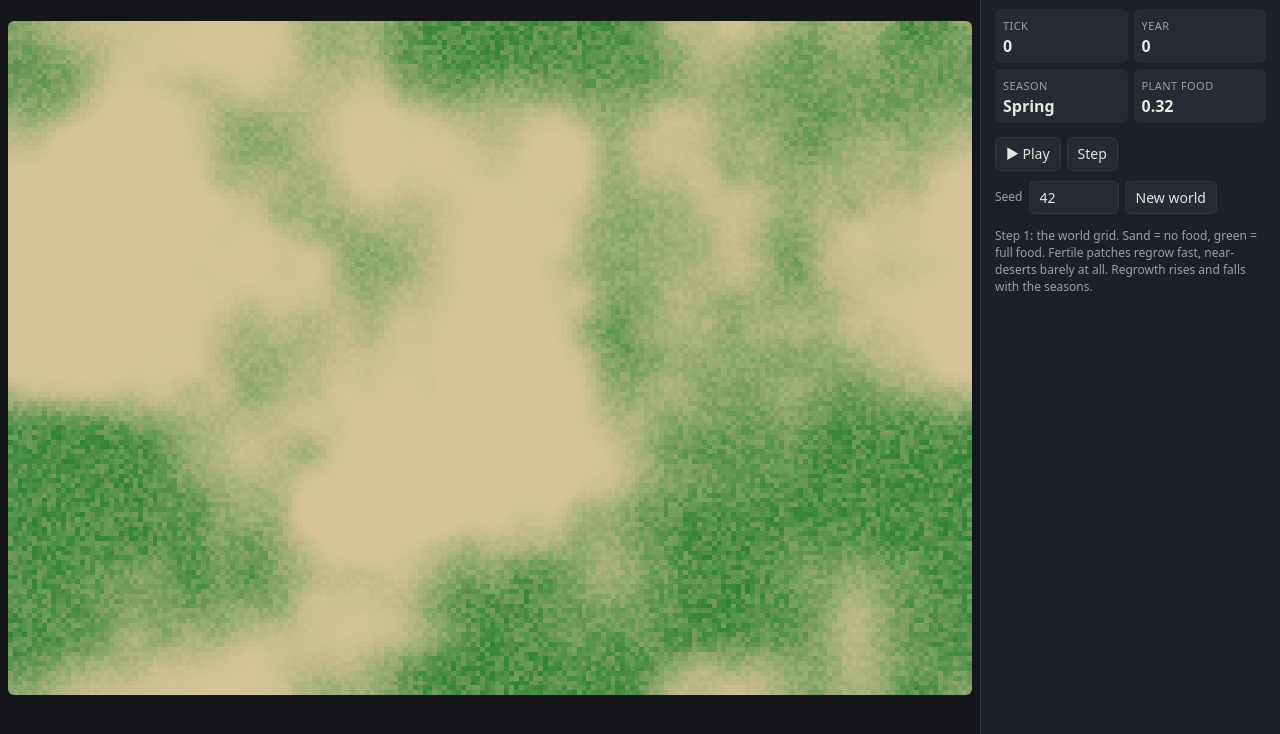
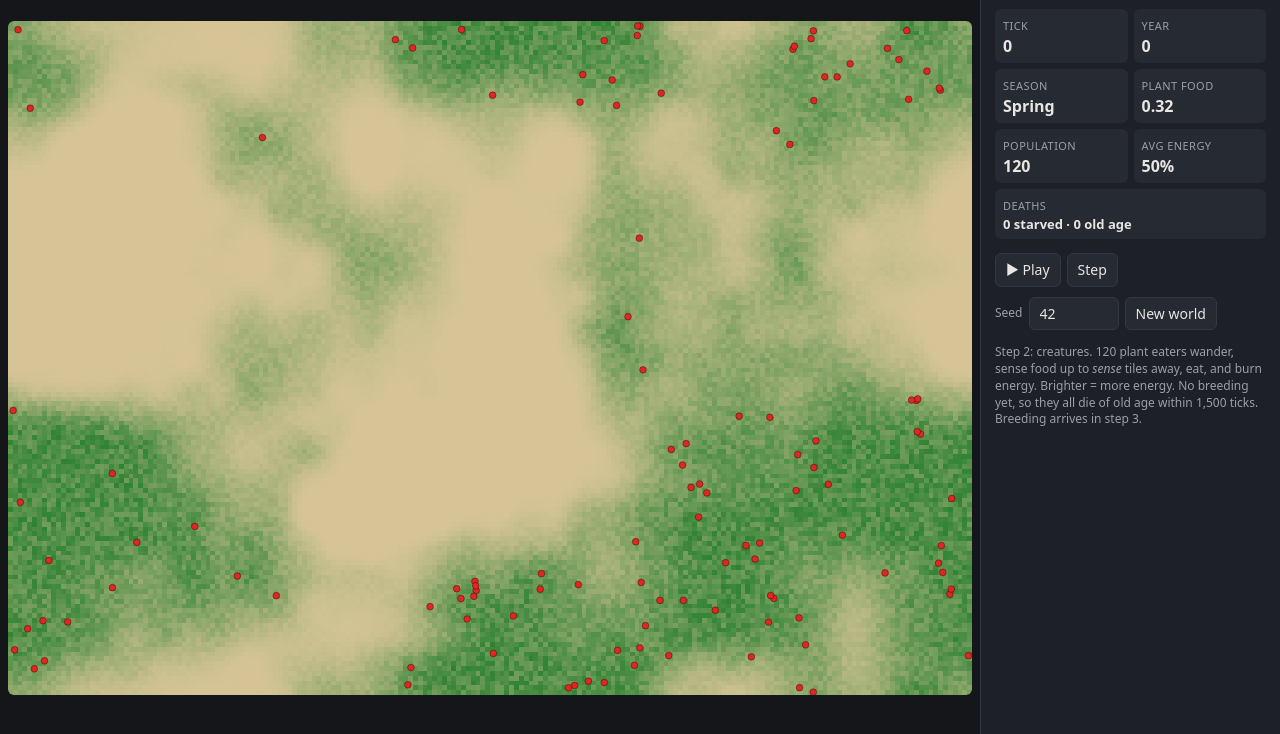
Before and after one commit to Insightio-Prog/Tiny-Ecosystem, a plain HTML site: page index.html in a window 1280 px wide. Shown: the part 42-776 px from the top of the page. Drawn offline with Linux system fonts and the light colour scheme.

Commit message:
Step 2: creatures with genes, energy, sensing, movement, grazing and death
Co-Authored-By: Claude Opus 5.5 <noreply@anthropic.com>
Claude-Session: https://claude.ai/code/session_01YJAv5xN77xPoKJjfwP6csR

```diff
--- a/index.html
+++ b/index.html
@@ -87,6 +87,9 @@
       <div class="stat"><small>Year</small><b id="sYear">0</b></div>
       <div class="stat"><small>Season</small><b id="sSeason">–</b></div>
       <div class="stat"><small>Plant food</small><b id="sFood">0</b></div>
+      <div class="stat"><small>Population</small><b id="sPop">0</b></div>
+      <div class="stat"><small>Avg energy</small><b id="sEnergy">–</b></div>
+      <div class="stat" style="grid-column: span 2"><small>Deaths</small><b id="sDeaths" style="font-size:13px">–</b></div>
     </div>
 
     <div class="row">
@@ -99,13 +102,14 @@
       <button id="btnNew">New world</button>
     </div>
 
-    <p class="note">Step 1: the world grid. Sand = no food, green = full food.
-      Fertile patches regrow fast, near-deserts barely at all. Regrowth rises and falls with the seasons.</p>
+    <p class="note">Step 2: creatures. 120 plant eaters wander, sense food up to <i>sense</i> tiles away,
+      eat, and burn energy. Brighter = more energy. No breeding yet, so they all die of old age
+      within 1,500 ticks. Breeding arrives in step 3.</p>
   </aside>
 
 <script>
 "use strict";
-const APP_VERSION = "0.1.0";
+const APP_VERSION = "0.2.0";
 
 /* ================= Seeded random (mulberry32) ================= */
 // All randomness in the sim must come from here. Never Math.random().
@@ -169,11 +173,55 @@ function makeFertility(W, H, rng) {
 const DEFAULTS = {
   seed: 42,
   world: [200, 140],
+  startPop: 120,
   regrowRate: 0.004,      // food per tick at full fertility, average season
   seasons: true,
   yearLength: 2000,       // ticks per year
   seasonAmp: 0.4,         // ±40%
 };
+
+/* Energy tuning (not user settings) */
+const TUNE = {
+  costScale: 0.05,        // multiplies the whole cost formula
+  base: 0.4,              // base in: base + size×0.6 + speed²×size×0.4 + sense×0.02
+  energyPerSize: 10,      // max energy = size × this
+  startEnergy: 0.5,       // newborns of the first generation start at this share of max
+  maxAge: 1500,
+  corpseFood: 0.3,        // plant food left on the tile per unit of size
+};
+
+/* ================= Genes ================= */
+const GENES = {
+  size:    [0.5, 3],
+  speed:   [0.2, 2],
+  sense:   [2, 12],
+  diet:    [0, 1],
+  fear:    [0, 1],
+  breedAt: [0.4, 0.95],
+  wander:  [0, 1],
+  hue:     [0, 360],
+};
+const GENE_NAMES = Object.keys(GENES);
+const STARTER = { size: 1, speed: 1, sense: 5, diet: 0.05, fear: 0.5, breedAt: 0.7, wander: 0.3 };
+
+class Creature {
+  constructor(id, x, y, genes, energy, heading) {
+    this.id = id;
+    this.x = x; this.y = y;
+    this.g = genes;
+    this.heading = heading;
+    this.age = 0;
+    this.maxEnergy = genes.size * TUNE.energyPerSize;
+    this.energy = Math.min(energy, this.maxEnergy);
+    const { size, speed, sense } = genes;
+    this.cost = TUNE.costScale * (TUNE.base + size * 0.6 + speed * speed * size * 0.4 + sense * 0.02);
+  }
+}
+
+// 8 fixed look directions; each is sampled at 3 distances.
+const DIRS = [];
+for (let d = 0; d < 8; d++) DIRS.push([Math.cos(d * Math.PI / 4), Math.sin(d * Math.PI / 4)]);
+const LOOK = [0.34, 0.67, 1];
 
 /* ================= Simulation ================= */
 class Sim {
@@ -187,6 +235,78 @@ class Sim {
     this.food = new Float32Array(W * H);
     // Start each tile part-way to its fertile maximum.
     for (let i = 0; i < this.food.length; i++) this.food[i] = this.fertility[i] * (0.6 + 0.4 * this.rng());
+
+    this.creatures = [];
+    this.nextId = 1;
+    this.deaths = { starved: 0, oldAge: 0 };
+    this.spawnStarters();
+  }
+
+  spawnStarters() {
+    const hue = Math.floor(this.rng() * 360);
+    for (let n = 0; n < this.settings.startPop; n++) {
+      // Drop each starter on a fertile tile (give up after a few tries).
+      let x = 0, y = 0;
+      for (let t = 0; t < 50; t++) {
+        x = this.rng() * this.W; y = this.rng() * this.H;
+        if (this.fertility[(y | 0) * this.W + (x | 0)] > 0.5) break;
+      }
+      const genes = Object.assign({}, STARTER, { hue });
+      const c = new Creature(this.nextId++, x, y, genes, 0, this.rng() * Math.PI * 2);
+      c.energy = c.maxEnergy * TUNE.startEnergy;
+      c.age = Math.floor(this.rng() * TUNE.maxAge * 0.5); // stagger ages so they don't all die at once
+      this.creatures.push(c);
+    }
+  }
+
+  // Look around, pick a heading, move, eat, pay the energy bill.
+  act(c) {
+    const W = this.W, H = this.H, food = this.food, g = c.g;
+
+    // Sense plant food: sum the 8 directions, nearer samples count more.
+    let fx = 0, fy = 0;
+    const plantTaste = 1 - g.diet;
+    if (plantTaste > 0) {
+      for (let d = 0; d < 8; d++) {
+        const dx = DIRS[d][0], dy = DIRS[d][1];
+        let s = 0;
+        for (let k = 0; k < 3; k++) {
+          const r = g.sense * LOOK[k];
+          let tx = Math.round(c.x + dx * r) % W; if (tx < 0) tx += W;
+          let ty = Math.round(c.y + dy * r) % H; if (ty < 0) ty += H;
+          s += food[ty * W + tx] / LOOK[k];
+        }
+        fx += dx * s; fy += dy * s;
+      }
+      fx *= plantTaste; fy *= plantTaste;
+    }
+
+    // Steer: keep some momentum, pull toward food, add wander noise.
+    const m = Math.hypot(fx, fy);
+    let vx = Math.cos(c.heading) * 0.6, vy = Math.sin(c.heading) * 0.6;
+    if (m > 0.05) { vx += fx / m; vy += fy / m; }
+    c.heading = Math.atan2(vy, vx) + (this.rng() - 0.5) * Math.PI * g.wander;
+
+    // Move (the world wraps).
+    c.x = (c.x + Math.cos(c.heading) * g.speed) % W; if (c.x < 0) c.x += W;
+    c.y = (c.y + Math.sin(c.heading) * g.speed) % H; if (c.y < 0) c.y += H;
+
+    // Eat the plant food on this tile.
+    const ti = (c.y | 0) * W + (c.x | 0);
+    if (plantTaste > 0 && food[ti] > 0) {
+      c.energy += food[ti] * plantTaste;
+      food[ti] = 0;
+      if (c.energy > c.maxEnergy) c.energy = c.maxEnergy;
+    }
+
+    c.energy -= c.cost;
+    c.age++;
+  }
+
+  die(c, cause) {
+    const ti = (c.y | 0) * this.W + (c.x | 0);
+    this.food[ti] = Math.min(1, this.food[ti] + TUNE.corpseFood * c.g.size);
+    this.deaths[cause]++;
   }
 
   seasonFactor() {
@@ -203,6 +323,21 @@ class Sim {
       const cap = fert[i], f = food[i] + g * cap;
       food[i] = f > cap ? cap : f;
     }
+
+    // Creatures act in a fixed order (by array position) so runs are reproducible.
+    const cs = this.creatures;
+    for (let i = 0; i < cs.length; i++) this.act(cs[i]);
+
+    // Remove the dead, keeping order.
+    let w = 0;
+    for (let i = 0; i < cs.length; i++) {
+      const c = cs[i];
+      if (c.energy <= 0) this.die(c, "starved");
+      else if (c.age >= TUNE.maxAge) this.die(c, "oldAge");
+      else cs[w++] = c;
+    }
+    cs.length = w;
+
     this.tick++;
   }
 
@@ -262,6 +397,21 @@ function draw() {
   tileCtx.putImageData(tileImg, 0, 0);
   ctx.imageSmoothingEnabled = false;
   ctx.drawImage(tileCanvas, 0, 0, canvas.width, canvas.height);
+
+  // Creatures: circles sized by `size`, coloured by `hue`. Meat eaters get a dark ring.
+  const s = canvas.width / sim.W;
+  ctx.lineWidth = Math.max(1, s * 0.15);
+  for (const c of sim.creatures) {
+    const r = (0.35 + 0.35 * c.g.size) * s;
+    const px = (c.x) * s, py = (c.y) * s;
+    ctx.beginPath();
+    ctx.arc(px, py, r, 0, Math.PI * 2);
+    ctx.fillStyle = `hsl(${c.g.hue}, 75%, ${35 + 30 * c.energy / c.maxEnergy}%)`;
+    ctx.fill();
+    ctx.strokeStyle = c.g.diet > 0.6 ? "#111" : "rgba(0,0,0,0.35)";
+    ctx.lineWidth = c.g.diet > 0.6 ? Math.max(1.5, s * 0.3) : Math.max(1, s * 0.12);
+    ctx.stroke();
+  }
 }
 
 /* ================= UI ================= */
@@ -276,6 +426,11 @@ function updateStats() {
   const phase = (sim.tick % sim.settings.yearLength) / sim.settings.yearLength;
   $("sSeason").textContent = !sim.settings.seasons ? "off" : ["Spring", "Summer", "Autumn", "Winter"][Math.floor(phase * 4)];
   $("sFood").textContent = (sim.totalFood() / (sim.W * sim.H)).toFixed(2);
+  $("sPop").textContent = sim.creatures.length.toLocaleString();
+  let e = 0;
+  for (const c of sim.creatures) e += c.energy / c.maxEnergy;
+  $("sEnergy").textContent = sim.creatures.length ? Math.round(100 * e / sim.creatures.length) + "%" : "–";
+  $("sDeaths").textContent = `${sim.deaths.starved} starved · ${sim.deaths.oldAge} old age`;
 }
 
 function newWorld() {
```
